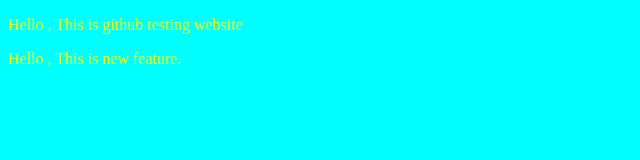
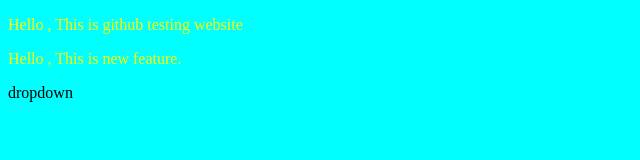
Before and after one commit to Anurag-12513/LocalRepo, a plain HTML site: page index.html in a window 1280 px wide. Shown: the full height of the page, 0-640 px from the left. Drawn offline with Linux system fonts and the light colour scheme.

Commit message:
Adding dropdown

```diff
--- a/index.html
+++ b/index.html
@@ -16,5 +16,9 @@
     <p>Hello , This is new feature.</p>
    </div>
 
+   <div class="Container3 ">
+     dropdown
+   </div>
+
 </body>
 </html>
```
